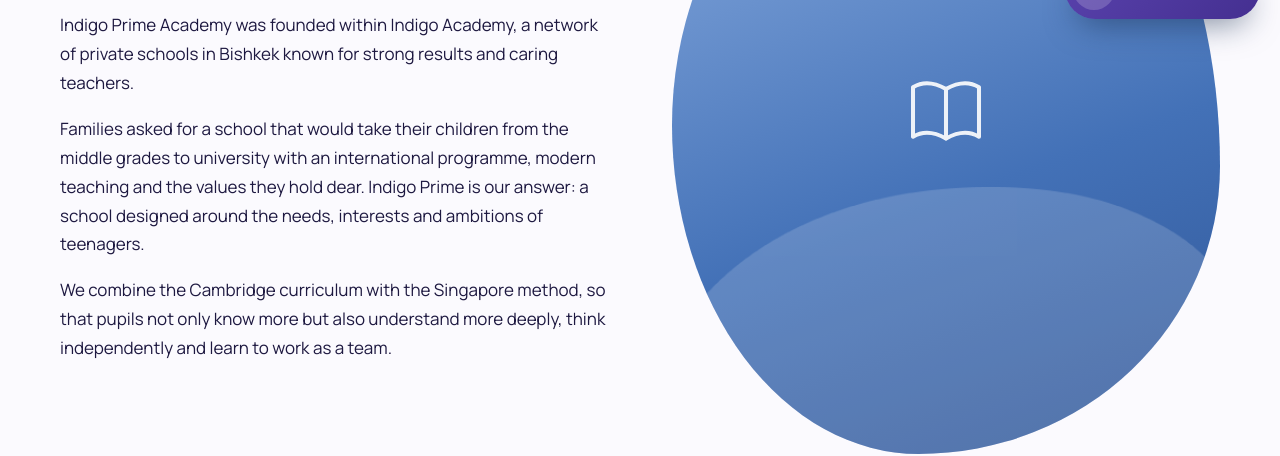
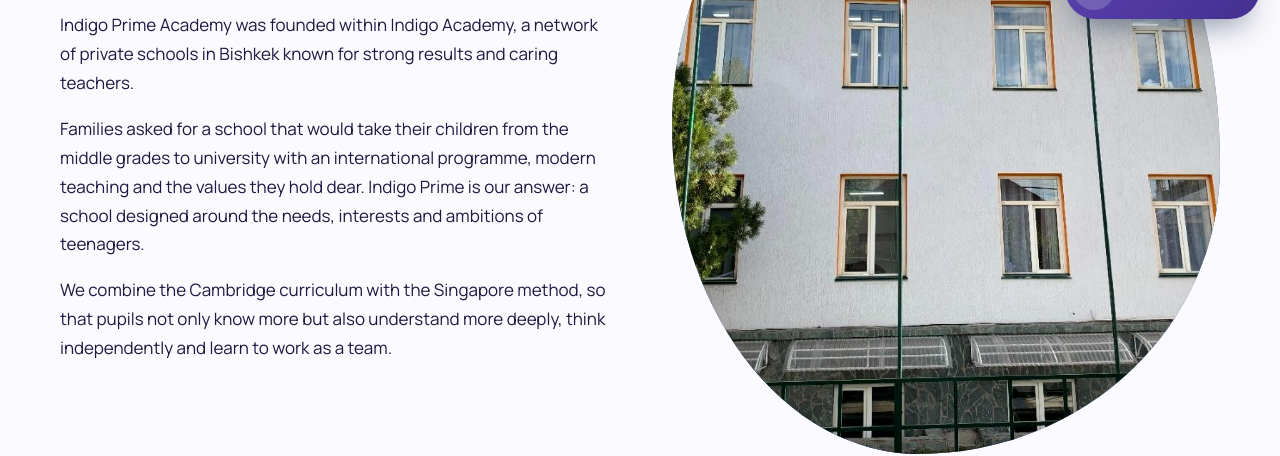
Before and after one commit to ademtkn/indigoprimeacademy, a plain HTML site: page docs/en/about.html in a window 1280 px wide. Shown: the part 761-1217 px from the top of the page. Drawn offline with nearby package versions, Linux system fonts and the light colour scheme.

Commit message:
Admin panel update: 1 picture(s)

```diff
--- a/docs/en/about.html
+++ b/docs/en/about.html
@@ -60,7 +60,7 @@
       <h2>A school made for teenagers</h2>
       <p>Indigo Prime Academy was founded within Indigo Academy, a network of private schools in Bishkek known for strong results and caring teachers.</p><p>Families asked for a school that would take their children from the middle grades to university with an international programme, modern teaching and the values they hold dear. Indigo Prime is our answer: a school designed around the needs, interests and ambitions of teenagers.</p><p>We combine the Cambridge curriculum with the Singapore method, so that pupils not only know more but also understand more deeply, think independently and learn to work as a team.</p>
     </div>
-    <figure class="ph ph--sky ph--tall"><span class="ph-emblem" aria-hidden="true"></span><svg class="ph-ico" viewBox="0 0 24 24" fill="none" stroke="currentColor" stroke-width="1.6" stroke-linecap="round" stroke-linejoin="round" aria-hidden="true"><path d="M3 5.5C5.5 4 8.5 4 12 6c3.5-2 6.5-2 9-.5V19c-2.5-1.5-5.5-1.5-9 .5-3.5-2-6.5-2-9-.5z"/><path d="M12 6v13.5"/></svg></figure>
+    <figure class="ph ph--sky ph--tall"><img src="../assets/img/photos/about-story.jpg" alt="" loading="lazy"><span class="ph-emblem" aria-hidden="true"></span></figure>
   </div>
 </section>
 
```
Also changed, not shown: docs/ky/about.html (+1 -1 lines), docs/ru/about.html (+1 -1 lines), assets/img/photos/about-story.jpg (added), docs/assets/img/photos/about-story.jpg (added).
